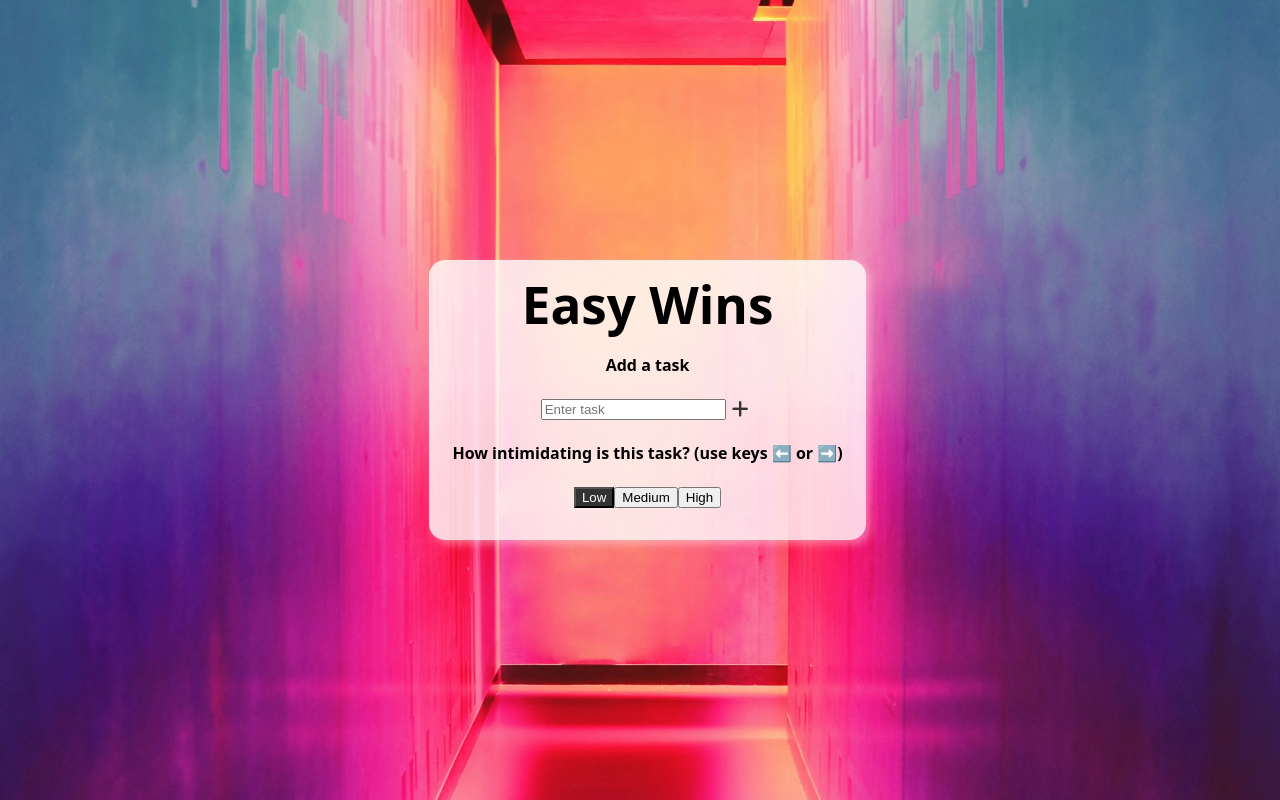
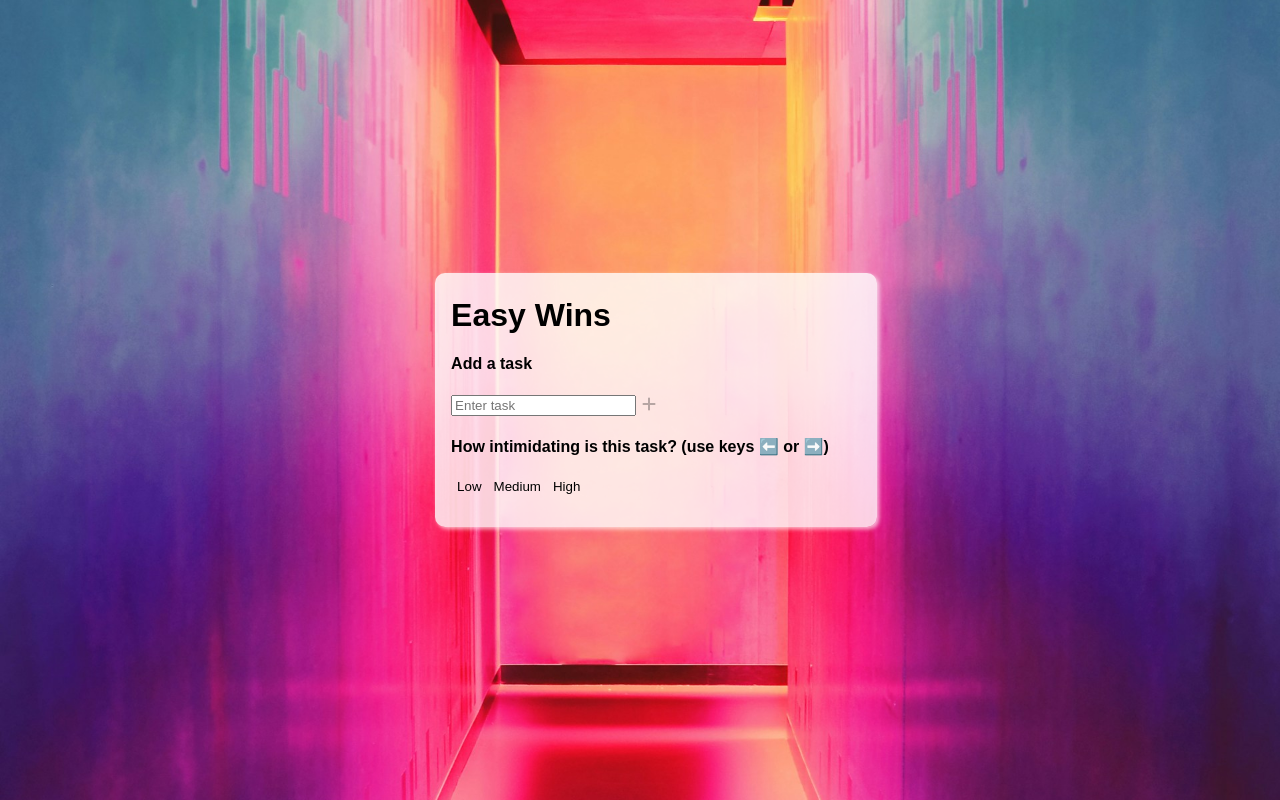
Before and after one commit to JedidiahCajudo/easy-wins, a React (Vite) app: page / in a window 1280 px wide. Built offline with nearby package versions, Linux system fonts and the light colour scheme.

Commit message:
kind of left centered and more reasonable

```diff
--- a/src/index.css
+++ b/src/index.css
@@ -1,102 +1,71 @@
-/* Basic Layout */
+/* Base Layout */
 body {
   margin: 0;
+  font-family: sans-serif;
+  background: url('/main color scheme.jpg') center/cover no-repeat; /* Keep the background */
+  color: #000;
   display: flex;
   flex-direction: column;
   align-items: center;
   justify-content: center;
-  min-width: 320px;
   min-height: 100vh;
-  font-family: system-ui, Avenir, Helvetica, Arial, sans-serif;
-  color: #000;
-  background-image: url('/main color scheme.jpg'); /* Correct path */
-  background-size: cover;
-  background-position: center;
-  text-align: center;
-  background-repeat: no-repeat;
 }
 
-/* Header styles */
+/* Headings */
 h1, h3 {
-  margin: 0;
+  margin: 0.5rem 0;
 }
 
-h1 {
-  font-size: 3.2em;
-  line-height: 1.1;
+/* Main Container */
+.container {
+  width: 100%;
+  max-width: 600px;
+  padding: 1rem;
+  background: rgba(255, 255, 255, 0.8); /* Light transparent background */
+  border-radius: 10px; /* Soft rounded corners */
+  box-shadow: 2px 2px 4px rgba(255, 255, 255, 0.7); /* Light shadow for separation */
 }
 
-h3 {
-  font-size: 1.8em;
-}
-
-/* Container styles */
-.container {
-  padding: 1rem;
-  width: 96%;
-  display: flex;
-  flex-direction: column;
-  align-items: center;
-  border-radius: 1em;
-  background-color: rgba(255, 255, 255, 0.8);
-  box-shadow: 4px 4px 8px rgba(255, 255, 255, 0.4);
-}
-
-/* Task and Subtask List Styles */
+/* Lists */
 ul {
-  list-style-type: none;
+  list-style: none;
+  padding: 0;
   margin: 0;
-  padding: 0;
   width: 100%;
 }
 
-.selected {
-  background-color: #333;
-  color: white;
-}
-
+/* Subtasks */
 .subtasks-list {
-  padding-left: 1.5rem;
+  display: flex;
+  flex-direction: column;
 }
 
 .subtask-item {
   display: flex;
+  justify-content: space-between;
   align-items: center;
-  justify-content: center;
+  margin-bottom: 0.5rem;
 }
 
 .subtask-text.completed {
   text-decoration: line-through;
-  color: #888;
+  color: gray;
 }
 
-/* Button Styles */
-.add-task-btn, .task-action-btn {
-  background-color: transparent;
+/* Buttons */
+button {
+  background: none;
   border: none;
   cursor: pointer;
-  font-size: 1rem;
-  transition: color 0.3s ease; /* Unified transition */
 }
 
-.add-task-btn:hover, .task-action-btn:hover {
-  color: #ea0f1f; /* Unified hover color */
+/* Optional: Icons */
+.task-action-btn i {
+  font-size: 1rem;
 }
 
-.task-action-btn i {
-  color: #333;
-  font-size: 1.2rem;
-  vertical-align: middle;
+/* Optional: Feedback */
+.smiley-container {
+  text-align: center;
+  margin: 1rem 0;
 }
-
-.task-header {
-  margin: 0.4rem;
-}
-
-/* Momentum Board */
-.smiley-container {
-  font-size: 2rem;
-  margin: 0.5rem;
-  display: flex;
-  justify-content: center;
-}
```
